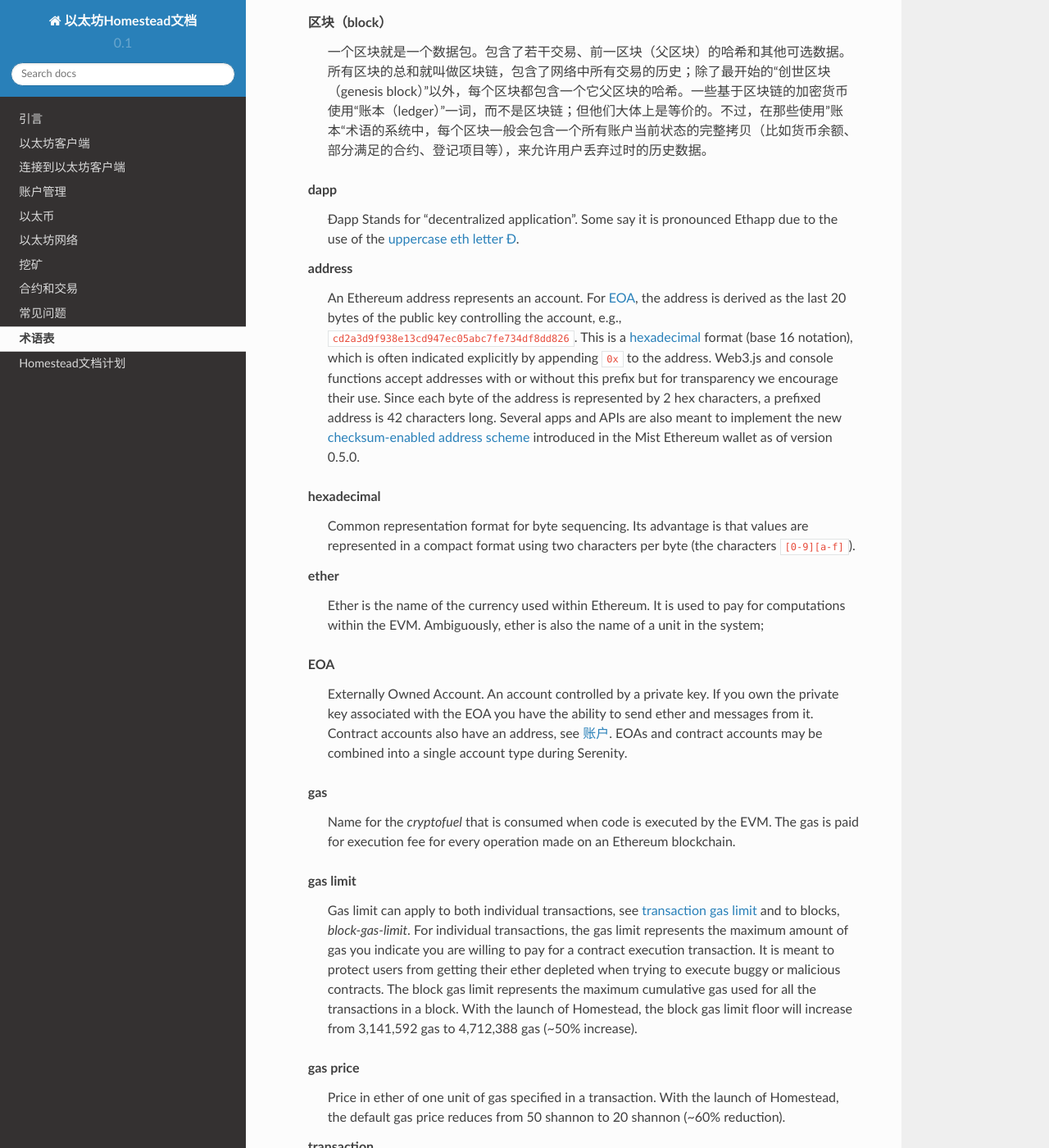
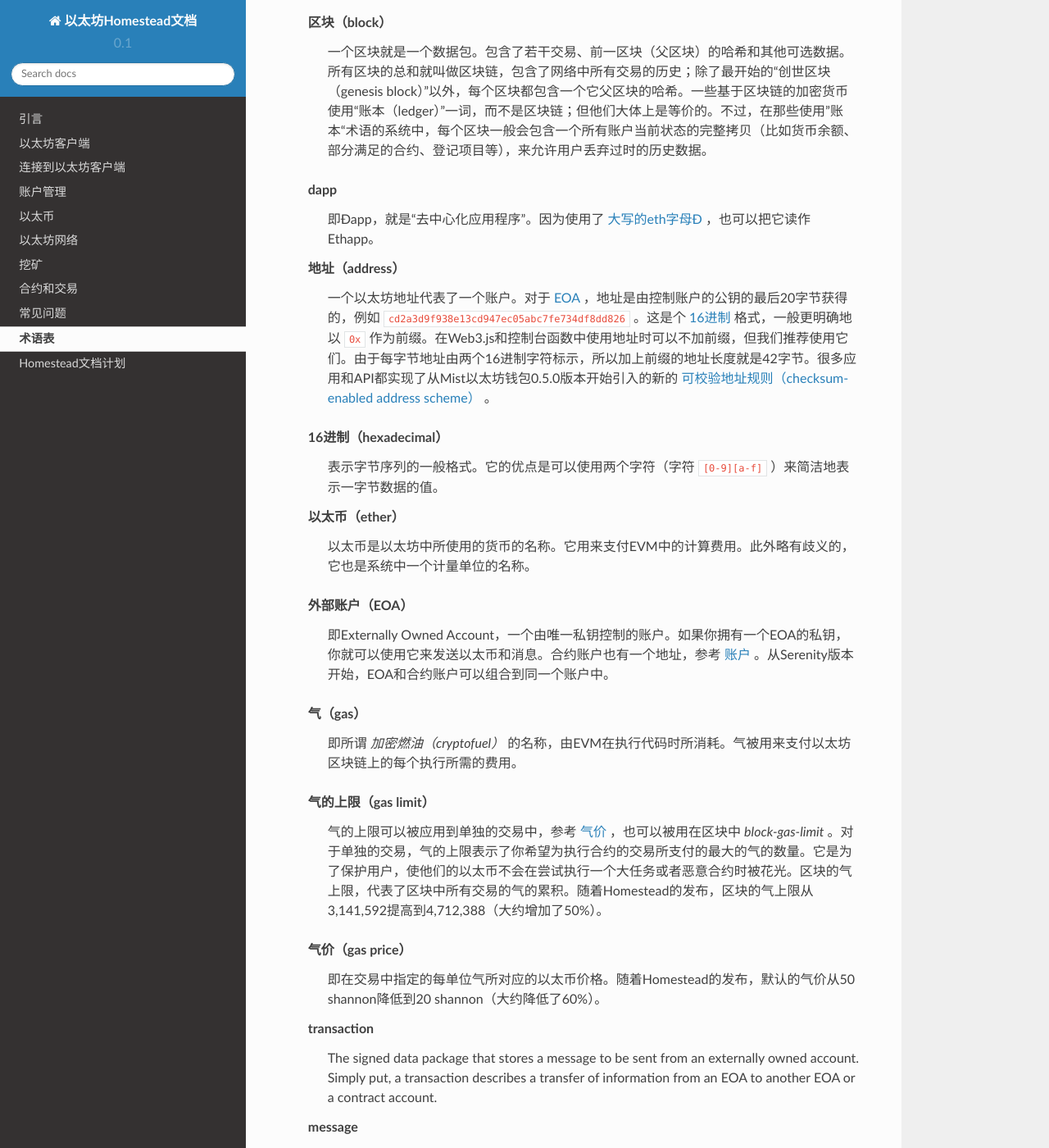
Before and after one commit to riversyang/homestead-guide-cn, a Sphinx documentation site: the page built from source/glossary.rst, in a window 1280 px wide and 1400 px high, scrolled down 1580 px. Shown: the whole window at 82% size. Built offline with Sphinx 7.4.7 and the Read the Docs theme 2.0.0, drawn with Linux system fonts in a browser that asks for light colours.

Commit message:
Update translation.

```diff
--- a/source/glossary.rst
+++ b/source/glossary.rst
@@ -54,71 +54,38 @@
 .. _dapp:
 
    dapp
-      Đapp
-      Stands for "decentralized application". Some say it is pronounced
-      Ethapp due to the use of the `uppercase eth letter Ð <gl:eth-letter>`_.
+      即Đapp，就是“去中心化应用程序”。因为使用了 `大写的eth字母Ð <geth-letter_>`_ ，也可以把它读作Ethapp。
 
-   address
-      An Ethereum address represents an account. For EOA_, the address is
-      derived as the last 20 bytes of the public key controlling the
-      account, e.g., ``cd2a3d9f938e13cd947ec05abc7fe734df8dd826``. This is
-      a hexadecimal_ format (base 16 notation), which is often indicated
-      explicitly by appending ``0x`` to the address. Web3.js and console
-      functions accept addresses with or  without this prefix but for
-      transparency we encourage their use. Since each byte of the address
-      is represented by 2 hex characters, a prefixed address is  42
-      characters long. Several apps and APIs are also meant to implement
-      the new `checksum-enabled address scheme <https://github.com/ethereum/EIPs/issues/55>`_
-      introduced in the Mist Ethereum wallet as of version 0.5.0.
+   地址（address）
+      一个以太坊地址代表了一个账户。对于 EOA_ ，地址是由控制账户的公钥的最后20字节获得的，例如 ``cd2a3d9f938e13cd947ec05abc7fe734df8dd826`` 。这是个 `16进制 <hexadecimal_>`_ 格式，一般更明确地以 ``0x`` 作为前缀。在Web3.js和控制台函数中使用地址时可以不加前缀，但我们推荐使用它们。由于每字节地址由两个16进制字符标示，所以加上前缀的地址长度就是42字节。很多应用和API都实现了从Mist以太坊钱包0.5.0版本开始引入的新的 `可校验地址规则（checksum-enabled address scheme） <https://github.com/ethereum/EIPs/issues/55>`_ 。
 
 .. _hexadecimal:
 
-   hexadecimal
-      Common representation format for byte sequencing. Its advantage is
-      that values are represented in a compact format using two characters
-      per byte (the characters ``[0-9][a-f]``).
+   16进制（hexadecimal）
+      表示字节序列的一般格式。它的优点是可以使用两个字符（字符 ``[0-9][a-f]`` ）来简洁地表示一字节数据的值。
 
-   ether
-      Ether is the name of the currency used within Ethereum. It is used
-      to pay for computations within the EVM. Ambiguously, ether is also
-      the name of a unit in the system;
+   以太币（ether）
+      以太币是以太坊中所使用的货币的名称。它用来支付EVM中的计算费用。此外略有歧义的，它也是系统中一个计量单位的名称。
 
 .. _EOA:
 
-   EOA
-      Externally Owned Account. An account controlled by a private key.
-      If you own the private key associated with the EOA you have the
-      ability to send ether and messages from it. Contract accounts also
-      have an address, see :ref:`Accounts`. EOAs and contract accounts
-      may be combined into a single account type during Serenity.
+   外部账户（EOA）
+      即Externally Owned Account，一个由唯一私钥控制的账户。如果你拥有一个EOA的私钥，你就可以使用它来发送以太币和消息。合约账户也有一个地址，参考 :ref:`Accounts` 。从Serenity版本开始，EOA和合约账户可以组合到同一个账户中。
 
 .. _gas:
 
-   gas
-      Name for the `cryptofuel` that is consumed when code is executed
-      by the EVM. The gas is paid for execution fee for every operation
-      made on an Ethereum blockchain.
+   气（gas）
+      即所谓 `加密燃油（cryptofuel）` 的名称，由EVM在执行代码时所消耗。气被用来支付以太坊区块链上的每个执行所需的费用。
 
 .. _gas limit:
 
-   gas limit
-      Gas limit can apply to both individual transactions, see
-      `transaction gas limit <transaction-gas-limit_>`_ and to blocks,
-      `block-gas-limit`. For individual transactions, the gas limit
-      represents the maximum amount of gas you indicate you are willing
-      to pay for a contract execution transaction. It is meant to
-      protect users from getting their ether depleted when trying to
-      execute buggy or malicious contracts. The block gas limit
-      represents the maximum cumulative gas used for all the transactions
-      in a block. With the launch of Homestead, the block gas limit floor
-      will increase from 3,141,592 gas to 4,712,388 gas (~50% increase).
+   气的上限（gas limit）
+      气的上限可以被应用到单独的交易中，参考 `气价 <transaction-gas-limit_>`_ ，也可以被用在区块中 `block-gas-limit` 。对于单独的交易，气的上限表示了你希望为执行合约的交易所支付的最大的气的数量。它是为了保护用户，使他们的以太币不会在尝试执行一个大任务或者恶意合约时被花光。区块的气上限，代表了区块中所有交易的气的累积。随着Homestead的发布，区块的气上限从3,141,592提高到4,712,388（大约增加了50%）。
 
 .. _transaction-gas-limit:
 
-   gas price
-      Price in ether of one unit of gas specified in a transaction. With
-      the launch of Homestead, the default gas price reduces from 50
-      shannon to 20 shannon (~60% reduction).
+   气价（gas price）
+      即在交易中指定的每单位气所对应的以太币价格。随着Homestead的发布，默认的气价从50 shannon降低到20 shannon（大约降低了60%）。
 
    transaction
       The signed data package that stores a message to be sent from an
```
